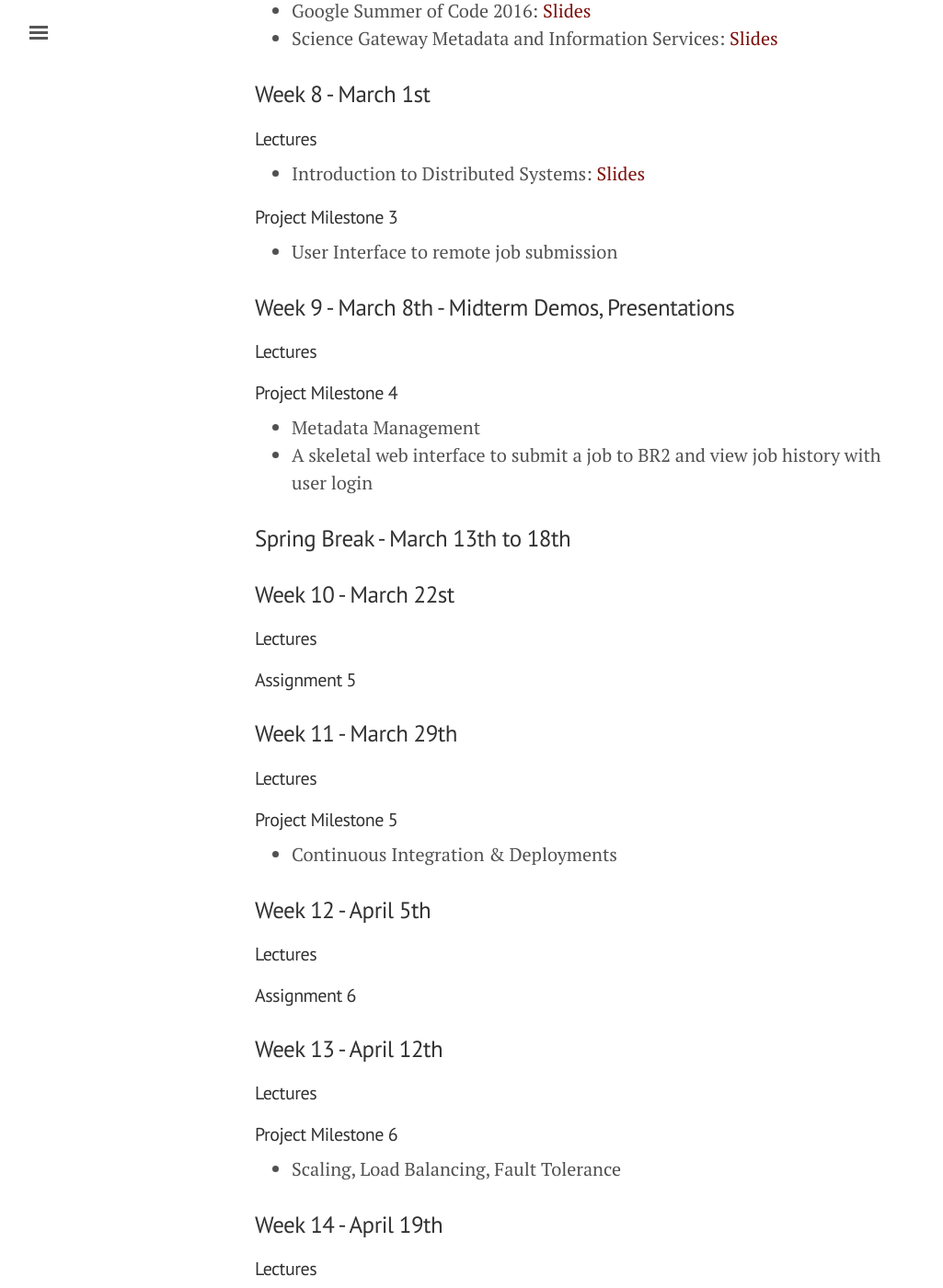
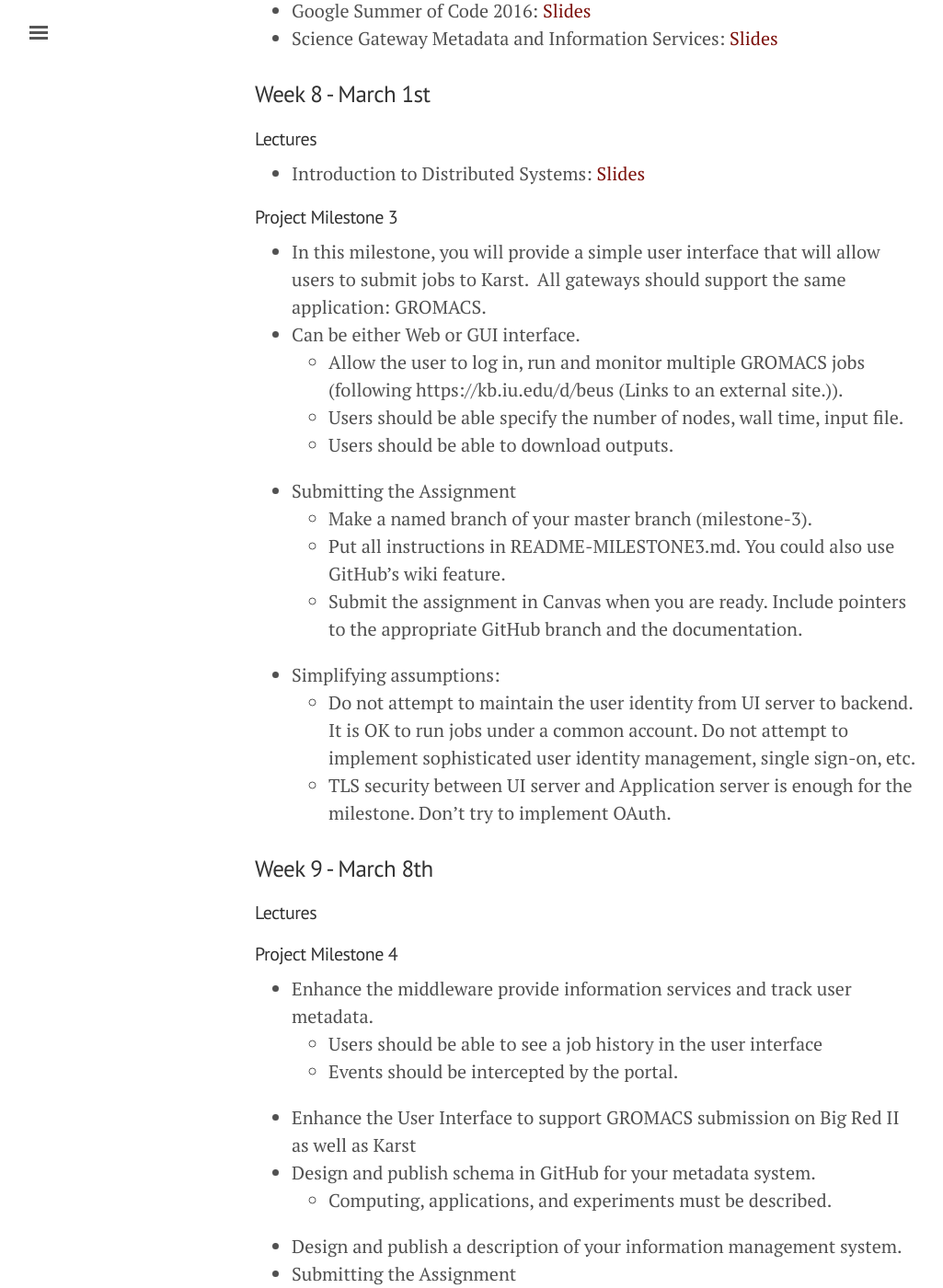
Before and after one commit to airavata-courses/airavata-courses.github.io, a Jekyll site: the page built from index.md, in a window 1280 px wide and 1400 px high, scrolled down 6530 px. Shown: the whole window at 92% size, without its empty margins (3-1028 px from the left). Built offline with Jekyll 4.4.1, drawn with Linux system fonts in a browser that asks for light colours; the list of posts is cut into pages by our own code; some of the changed text lies outside the part shown.

Commit message:
Updating the index page to include project assignments.

```diff
--- a/index.md
+++ b/index.md
@@ -171,21 +171,52 @@ Students should be familiar with Linux and Unix operating systems, basic network
 * Introduction to Distributed Systems: [Slides]({{ site.url }}public/slides/I590-DistributedComputingScienceGateways.pdf)
 
 #### Project Milestone 3
-* User Interface to remote job submission
+* In this milestone, you will provide a simple user interface that will allow users to submit jobs to Karst.  All gateways should support the same application: GROMACS.
+* Can be either Web or GUI interface.
+  * Allow the user to log in, run and monitor multiple GROMACS jobs (following https://kb.iu.edu/d/beus (Links to an external site.)).
+  * Users should be able specify the number of nodes, wall time, input file.
+  * Users should be able to download outputs.
+* Submitting the Assignment
+  * Make a named branch of your master branch (milestone-3).
+  * Put all instructions in README-MILESTONE3.md. You could also use GitHub's wiki feature.
+  * Submit the assignment in Canvas when you are ready. Include pointers to the appropriate GitHub branch and the documentation.
+* Simplifying assumptions:
+  * Do not attempt to maintain the user identity from UI server to backend. It is OK to run jobs under a common account. Do not attempt to implement sophisticated user identity management, single sign-on, etc.
+  * TLS security between UI server and Application server is enough for the milestone. Don’t try to implement OAuth.
 
-###  Week 9 - March 8th - Midterm Demos, Presentations
+
+###  Week 9 - March 8th
 
 #### Lectures
 
 #### Project Milestone 4
-* Metadata Management
-* A skeletal web interface to submit a job to BR2 and view job history with user login
+* Enhance the middleware provide information services and track user metadata.
+  * Users should be able to see a job history in the user interface
+  * Events should be intercepted by the portal.
+* Enhance the User Interface to support GROMACS submission on Big Red II as well as Karst
+* Design and publish schema in GitHub for your metadata system.
+  * Computing, applications, and experiments must be described.
+* Design and publish a description of your information management system.
+* Submitting the Assignment
+  * Make a named branch of your master branch (milestone-4).
+  * Put all instructions in README-MILESTONE4.md. You could also use GitHub's wiki feature.
+  * Submit the assignment in Canvas when you are ready. Include pointers to the appropriate GitHub branch and the documentation.
+
 
 ### Spring Break - March 13th to 18th
 
-###  Week 10 - March 22st
+###  Week 10 - March 22nd - Midterm Demos, Presentations
 
-#### Lectures
+#### Midterm Presentations
+* Team Presentations
+* 10 minute presentations by each team member
+* Demo of Gateway
+* System Design
+  * What choices did you make for state management, data storage, API implementation, metadata modelings, etc
+* Team recommendations
+  * How can the team work more effectively?
+  * How can the class be more effective?
+
 
 #### Assignment 5
 
```
